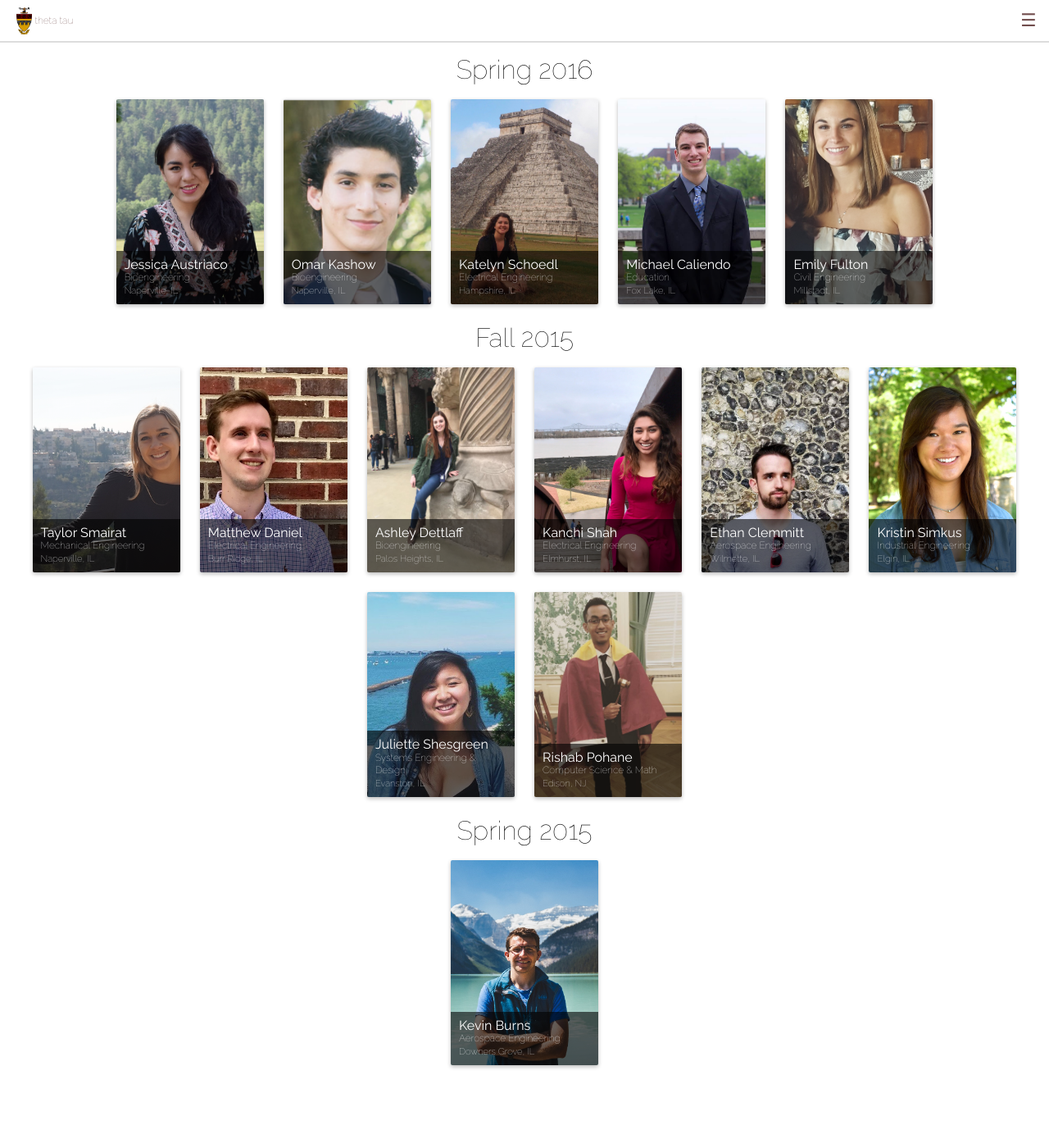
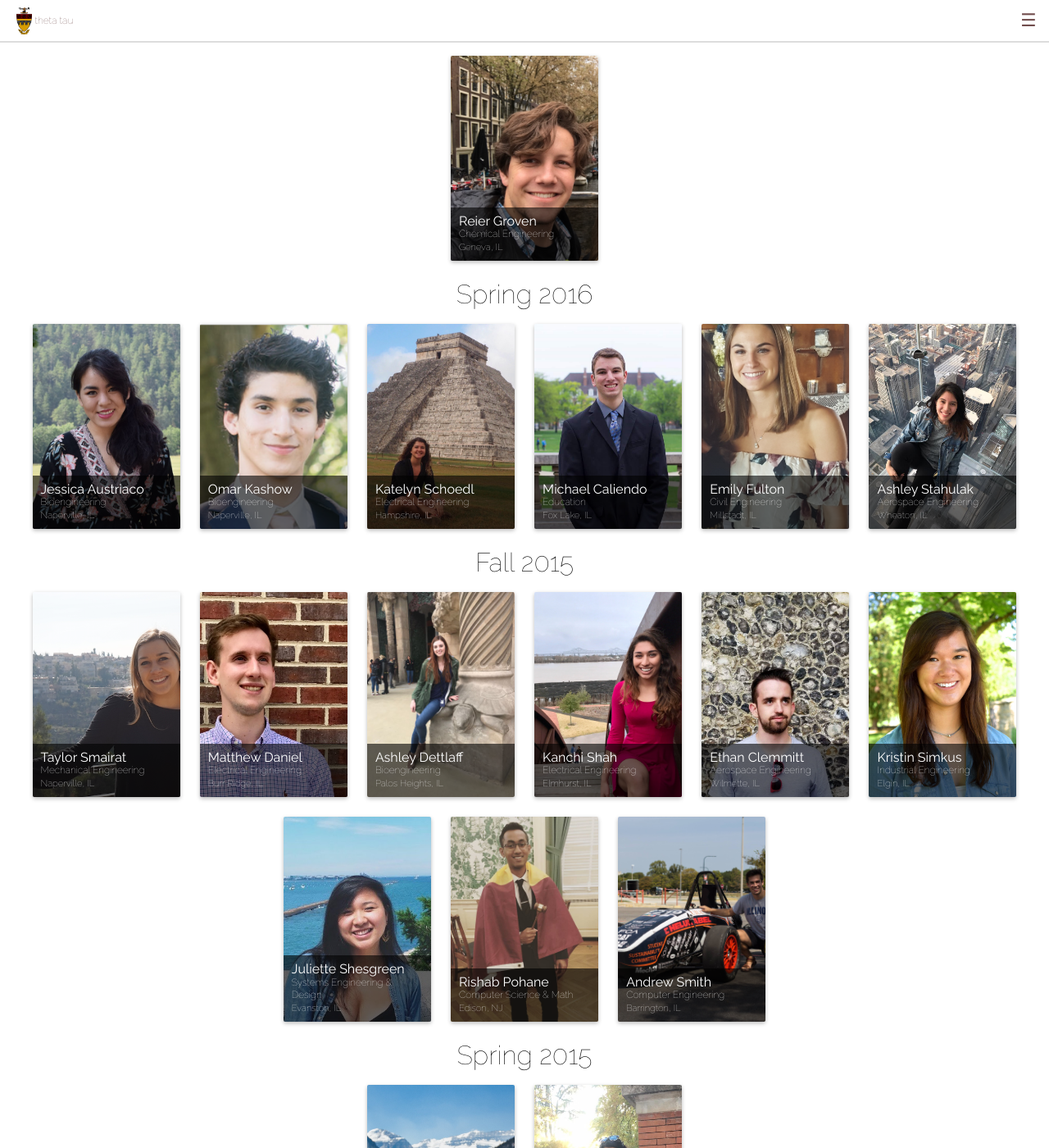
Before and after one commit to KappaThetaTau/kappathetatau.github.io, a Jekyll site: the page built from brothers.html, in a window 1280 px wide and 1400 px high, scrolled down 2167 px. Shown: the whole window at 82% size. Built offline with Jekyll 4.4.1, drawn with Linux system fonts in a browser that asks for light colours; nearby versions of some CDN libraries; before the commit the page ends 3500 px from its top, so only the background shows below that; some of the changed text lies outside the part shown.

Commit message:
Updated brothers

```diff
--- a/_data/members.yml
+++ b/_data/members.yml
@@ -28,6 +28,10 @@ classes:
     major: Systems Engineering
     name: Keshav Patel
     picture: keshav_patel.jpeg
+  - hometown: Lake Zurich, Il
+    major: Mechanical Engineering
+    name: Alexander Kozlowski
+    picture: alexander_kozlowski.png
 - Spring 2017:
   - hometown: Caledonia, IL
     major: Bioengineering
@@ -86,6 +90,10 @@ classes:
     major: Electrical Engineering
     name: Yarshun Jayakumar
     picture: yarshun_jayakumar.jpg
+  - hometown: Geneva, IL
+    major: Chemical Engineering
+    name: Reier Groven
+    picture: reier_groven.JPG
 - Spring 2016:
   - hometown: Naperville, IL
     major: Bioengineering
@@ -107,6 +115,10 @@ classes:
     major: Civil Engineering
     name: Emily Fulton
     picture: emily_fulton.jpg
+  - hometown: Wheaton, IL
+    major: Aerospace Engineering
+    name: Ashley Stahulak
+    picture: ashley_stahulak.jpg
 - Fall 2015:
   - hometown: Naperville, IL
     major: Mechanical Engineering
@@ -140,11 +152,19 @@ classes:
     major: Computer Science & Math
     name: Rishab Pohane
     picture: rishab_pohane.jpg
+  - hometown: Barrington, IL
+    major: Computer Engineering
+    name: Andrew Smith
+    picture: andrew_smith.jpg
 - Spring 2015:
   - hometown: Downers Grove, IL
     major: Aerospace Engineering
     name: Kevin Burns
     picture: kevin_burns.jpg
+  - hometown: Palos Park, IL
+    major: Civil and Environmental Engineering
+    name: Angela Magnuson
+    picture: angela_magnuson.jpg
 - Fall 2014: []
 - Spring 2014: []
 - Fall 2013: []
--- a/scripts/Theta Tau Website Brother Info.csv
+++ b/scripts/Theta Tau Website Brother Info.csv
@@ -34,3 +34,8 @@ Timestamp,Email Address,Pledge Class,Full Name (ie. Dylan Huang),Major (ie. Comp
 2/26/2018 15:08:50,lukaskulbis@gmail.com,Spring 2017,Lukas Kulbis,Computer Science,"Riverside, IL",https://www.linkedin.com/in/lukas-kulbis-71a185130/,https://drive.google.com/open?id=1YGHaOQY4FXHLx-MA8iHmPyQmdj5WuTBp
 2/26/2018 21:21:15,yarshun2@illinois.edu,Fall 2016,Yarshun Jayakumar,Electrical Engineering,"Kuala Lumpur, Malaysia",,https://drive.google.com/open?id=1kpjSjOrDQeYK8QW2q7SPTi6409l8rOP3
 2/27/2018 9:47:28,tj2@illinois.edu,Spring 2017,Therese Jaggard,Chemical Engineering,"Winnetka, IL",https://www.linkedin.com/in/therese-jaggard-abb79b138/,https://drive.google.com/open?id=1FO0vdnmTTeJNEt6K7kOBEGERMQs171nx
+2/27/2018 19:01:36,atsmith3@illinois.edu,Fall 2015,Andrew Smith,Computer Engineering,"Barrington, IL",https://www.linkedin.com/in/andrewtsmith19,https://drive.google.com/open?id=12ISjonyAe_VcMmOidrz_LPSHUAQhOVFH
+2/27/2018 19:16:14,alex.kozlowski22@gmail.com,Fall 2017,Alexander Kozlowski,Mechanical Engineering,"Lake Zurich, Il",,https://drive.google.com/open?id=1LXBj9vXIEB9Ck3qeuEVzJzw7K1g6mNNP
+2/27/2018 19:28:27,angiemag@gmail.com,Spring 2015,Angela Magnuson,Civil and Environmental Engineering,"Palos Park, IL",www.linkedin.com/in/angiemag,https://drive.google.com/open?id=1frr0-1IlIt3TGL4E352sZKsBrWw6xT5Z
+2/27/2018 19:34:04,groven2@illinois.edu,Fall 2016,Reier Groven,Chemical Engineering,"Geneva, IL",http://linkedin.com/in/reier-groven-5949a2116,https://drive.google.com/open?id=17YhpqMPXzjIZH9uN7uUHfvN0yHqFBrRN
+2/27/2018 19:51:31,stahula2@illinois.edu,Spring 2016,Ashley Stahulak,Aerospace Engineering,"Wheaton, IL",https://www.linkedin.com/in/ashley-stahulak-618262108/,https://drive.google.com/open?id=158zQGj1cw1vlyBcyyLB4ek-0RAkJCLuk
```
Also changed, not shown: assets/imgs/brothers/aiesha_arboleda.jpg, assets/imgs/brothers/alexander_kozlowski.png (added), assets/imgs/brothers/andrew_smith.jpg (added), assets/imgs/brothers/angela_magnuson.jpg (added), assets/imgs/brothers/ashley_stahulak.jpg (added), assets/imgs/brothers/reier_groven.JPG (added).
